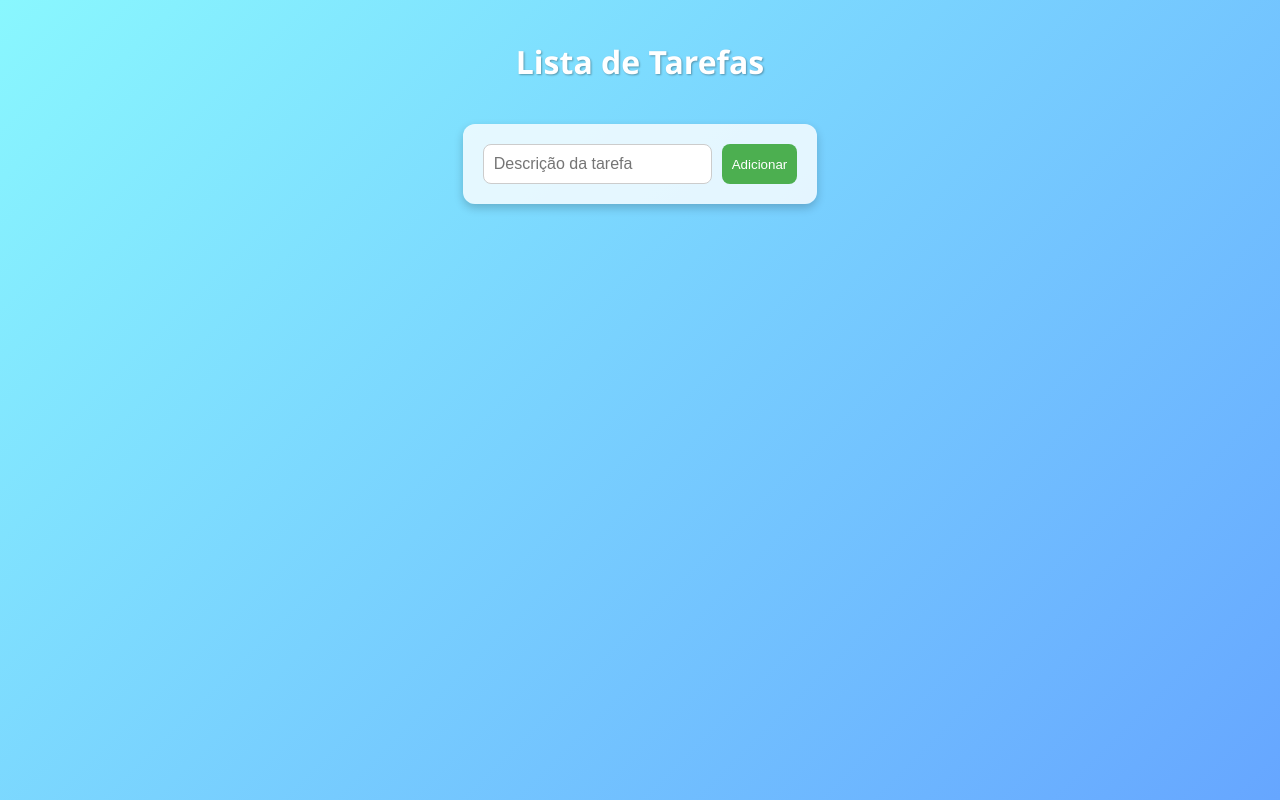
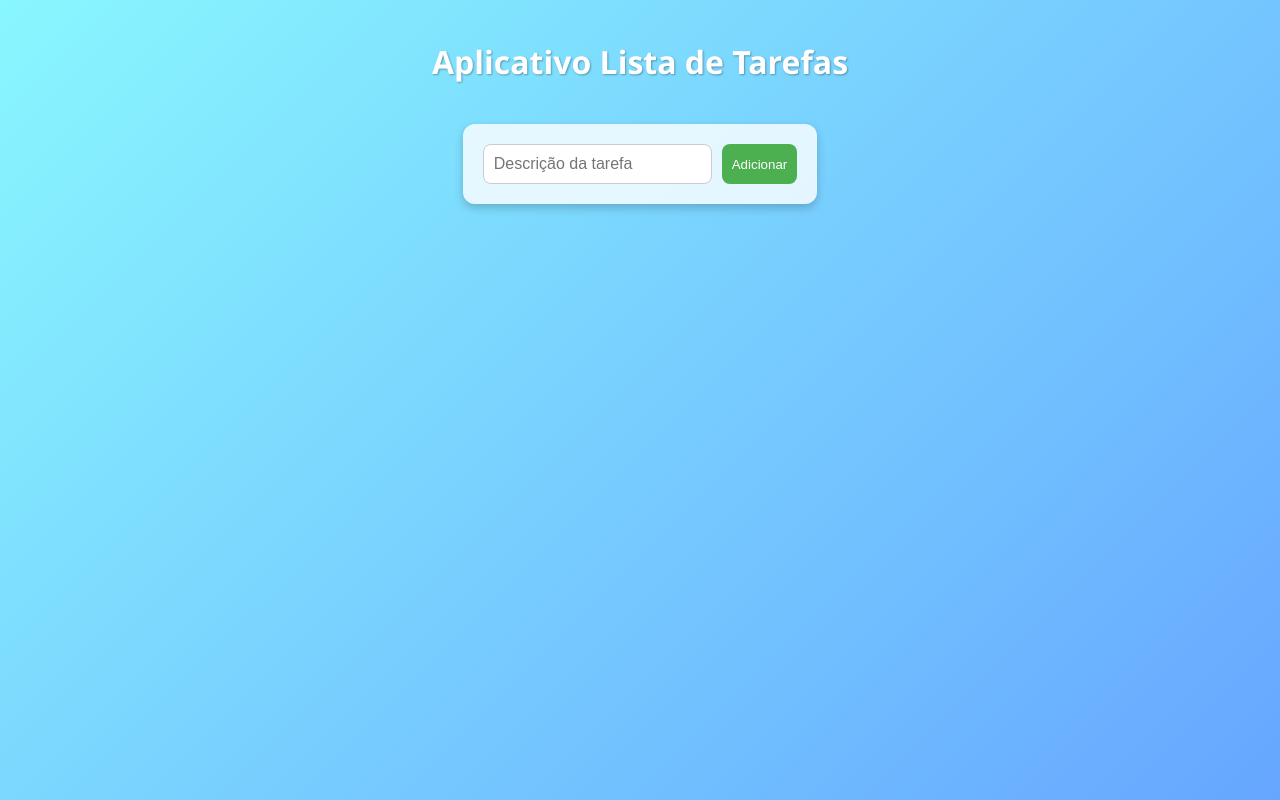
Before and after one commit to Miguel537/Projeto-Lista-de-Tarefas-Interativa, a plain HTML site: page index.html in a window 1280 px wide. Drawn offline with Linux system fonts and the light colour scheme.

Commit message:
Alterações feitas no index.html

```diff
--- a/index.html
+++ b/index.html
@@ -3,11 +3,11 @@
 <head>
   <meta charset="UTF-8" />
   <meta name="viewport" content="width=device-width, initial-scale=1.0"/>
-  <title>Lista de Tarefas</title>
+  <title>Aplicativo Lista de Tarefas</title>
   <link rel="stylesheet" href="style.css" />
 </head>
 <body>
-  <h1>Lista de Tarefas</h1>
+  <h1>Aplicativo Lista de Tarefas</h1>
   <form id="task-form">
     <input type="text" id="description" placeholder="Descrição da tarefa" required />
     <button type="submit">Adicionar</button>
```
